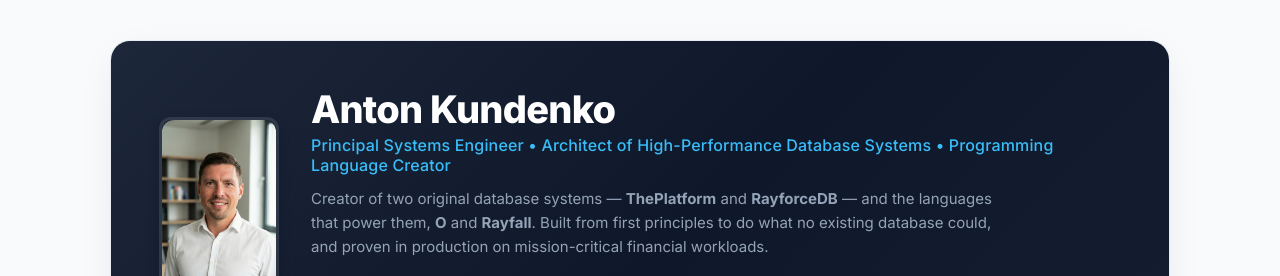
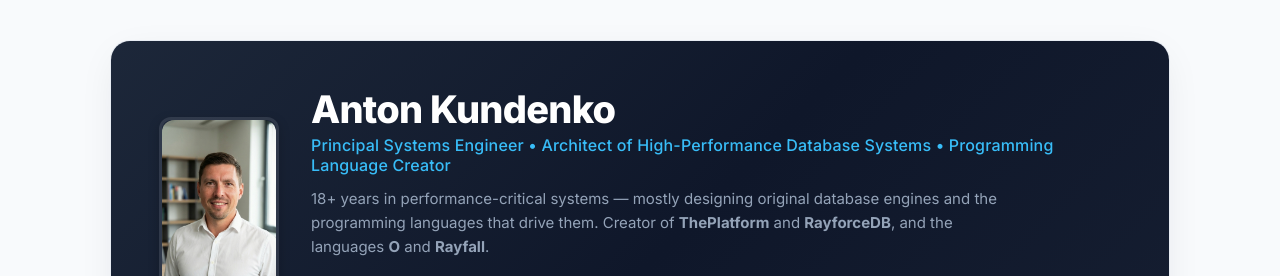
Before and after one commit to singaraiona/cv, a website: page index.html in a window 1280 px wide. Shown: the top 276 px of the page. Drawn offline with Linux system fonts and the light colour scheme.

Commit message:
Match header tagline to personal About-page voice
Use Anton's own self-description ('18+ years in performance-critical
systems, designing original database engines and the languages that
drive them'); keep product/language names.

```diff
--- a/index.html
+++ b/index.html
@@ -595,9 +595,9 @@
       <div style="flex:1">
         <div class="name">Anton Kundenko</div>
         <div class="role">Principal Systems Engineer • Architect of High-Performance Database Systems • Programming Language Creator</div>
-        <div class="tagline">Creator of two original database systems — <b>ThePlatform</b> and <b>RayforceDB</b> —
-          and the languages that power them, <b>O</b> and <b>Rayfall</b>. Built from first principles to do
-          what no existing database could, and proven in production on mission-critical financial workloads.</div>
+        <div class="tagline">18+ years in performance-critical systems — mostly designing original database
+          engines and the programming languages that drive them. Creator of <b>ThePlatform</b> and
+          <b>RayforceDB</b>, and the languages <b>O</b> and <b>Rayfall</b>.</div>
 
         <nav class="contacts" aria-label="Contacts">
           <a class="contact" href="https://anton.kundenko.dev/" target="_blank" rel="noreferrer">
```
Also changed, not shown: 1 other file.
